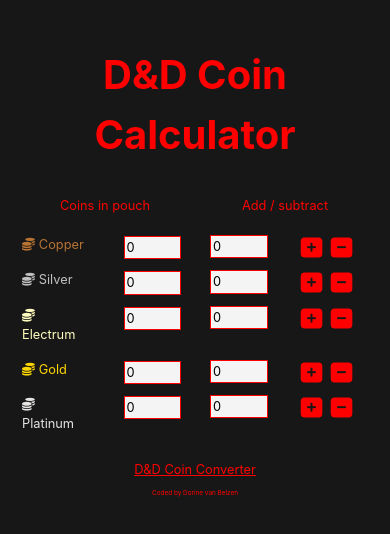
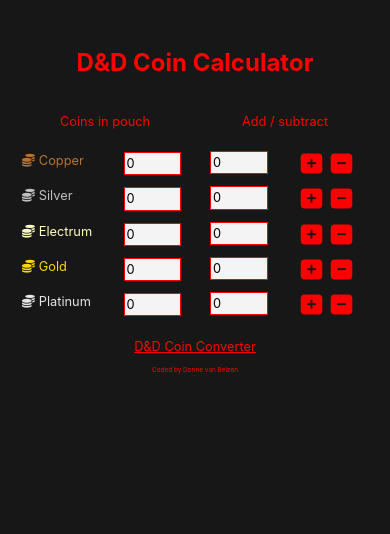
Before and after one commit to Dorine-forritari/react-dnd-coin-calculator, a React (Create React App) app: page / in a window 390 px wide. Shown: the top 534 px of the page. Built offline with nearby package versions, Linux system fonts and the light colour scheme.

Commit message:
fixed some more mistakes in CSS

```diff
--- a/src/App.css
+++ b/src/App.css
@@ -79,6 +79,7 @@
 
 .left__column {
     padding-left: 0px;
+    padding-right: 0px;
 }
 
 .link {
@@ -94,13 +95,19 @@
 }
 
 @media (max-width: 620px) {
-    .header__calculator, .header__converter {
+    #header__calculator {
+        font-size: 2rem;
+    }
+    #header__converter {
         font-size: 2rem;
     }
     .currencies {
         font-size: 0.9rem;
     }
-    #current__amount, #change__amount {
+    #current__amount {
+        font-size: 0.9rem;
+    }
+    #change__amount {
         font-size: 0.9rem;
     }
     #display {
@@ -110,13 +117,19 @@
 }
 
 @media (max-width: 400px) {
-    .header__calculator, .header__converter {
+    #header__calculator {
+        font-size: 1.5rem;
+    }
+    #header__converter {
         font-size: 1.5rem;
     }
     .currencies {
         font-size: 0.8rem;
     }
-    #current__amount, #change__amount {
+    #current__amount {
+        font-size: 0.8rem;
+    }
+    #change__amount {
         font-size: 0.8rem;
     }
     #display {
@@ -129,13 +142,19 @@
 }
 
 @media (max-width: 330px) {
-    .header__calculator, .header__converter {
+    #header__calculator {
+        font-size: 1.2rem;
+    }
+    #header__converter {
         font-size: 1.2rem;
     }
     .currencies {
         font-size: 0.6rem;
     }
-    #current__amount, #change__amount {
+    #current__amount {
+        font-size: 0.6rem;
+    }
+    #change__amount {
         font-size: 0.6rem;
     }
     #display {
```
